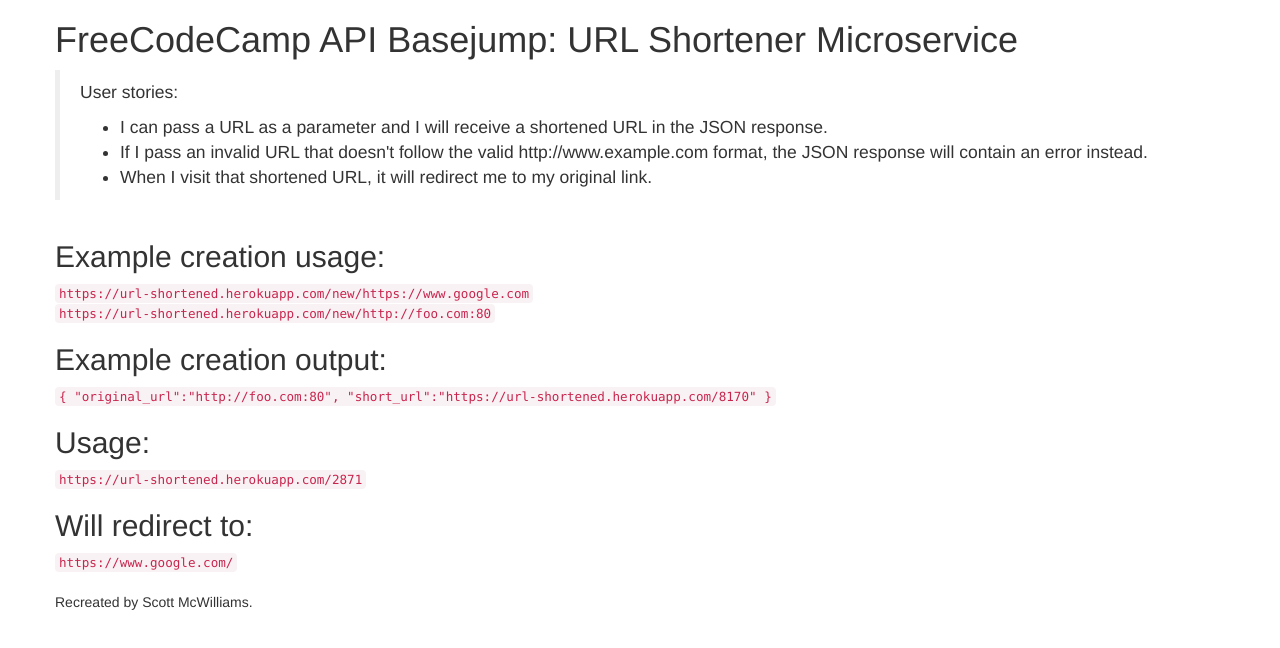
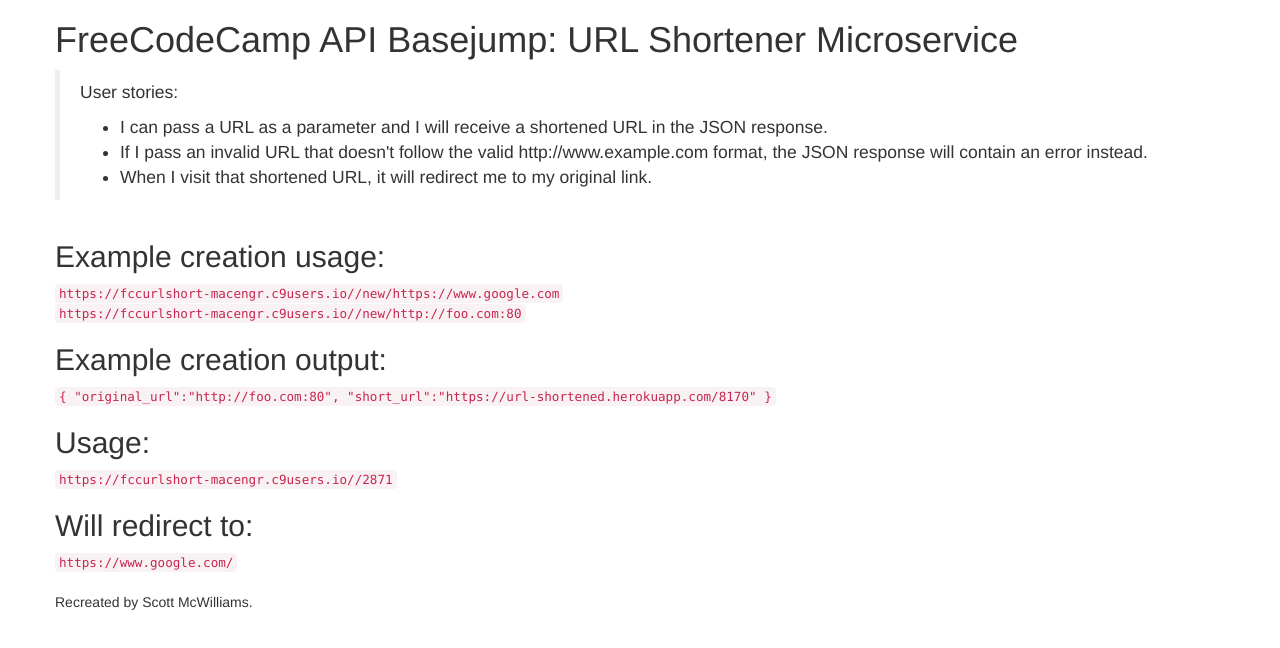
Before and after one commit to macengr/fccurlshort, a website: page index.html in a window 1280 px wide. Drawn offline with nearby package versions, Linux system fonts and the light colour scheme.

Commit message:
procfile

```diff
--- a/index.html
+++ b/index.html
@@ -26,8 +26,8 @@
             <div class="row">
                 <div class="col-ms-12">
                     <h2>Example creation usage:</h2>
-                    <code>https://url-shortened.herokuapp.com/new/https://www.google.com</code><br>
-                    <code>https://url-shortened.herokuapp.com/new/http://foo.com:80</code>
+                    <code>https://fccurlshort-macengr.c9users.io//new/https://www.google.com</code><br>
+                    <code>https://fccurlshort-macengr.c9users.io//new/http://foo.com:80</code>
                 </div>
             </div>
             <div class="row">
@@ -39,7 +39,7 @@
             <div class="row">
                 <div class="col-ms-12">
                     <h2>Usage:</h2>
-                    <code>https://url-shortened.herokuapp.com/2871</code><br>
+                    <code>https://fccurlshort-macengr.c9users.io//2871</code><br>
                 </div>
             </div>
             <div class="row">
```
